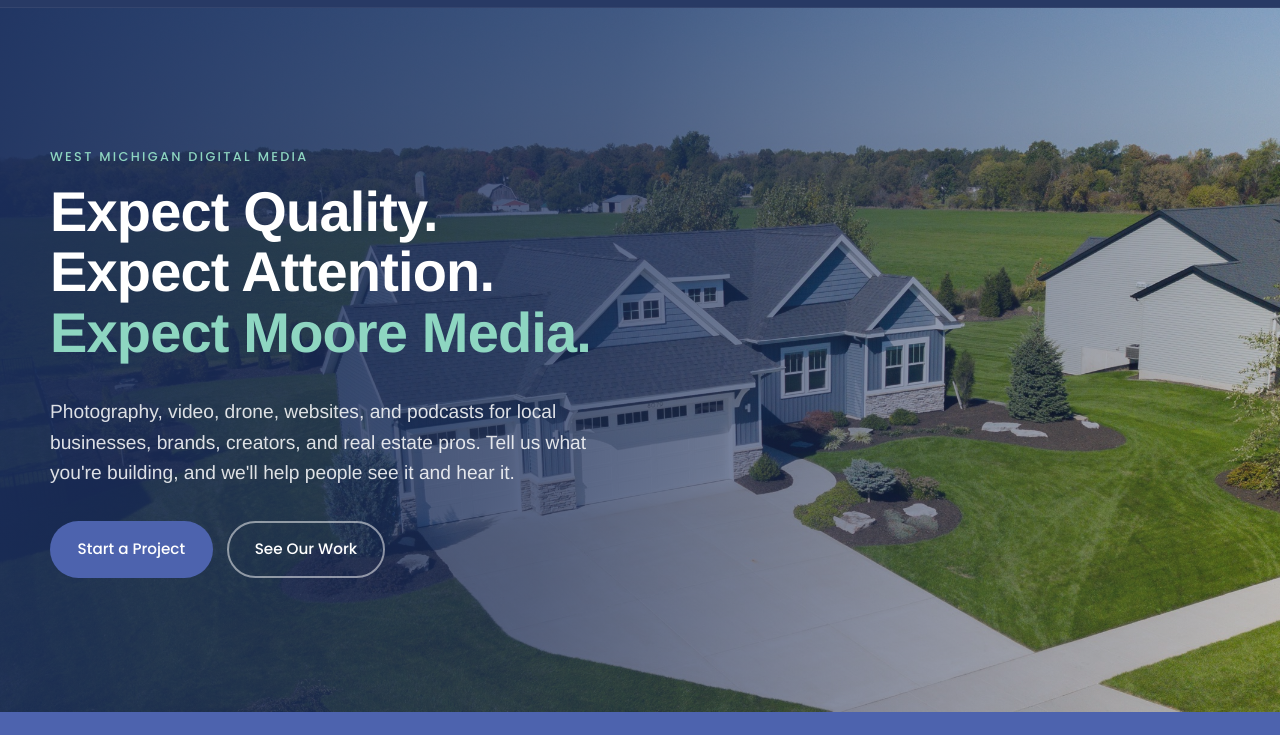
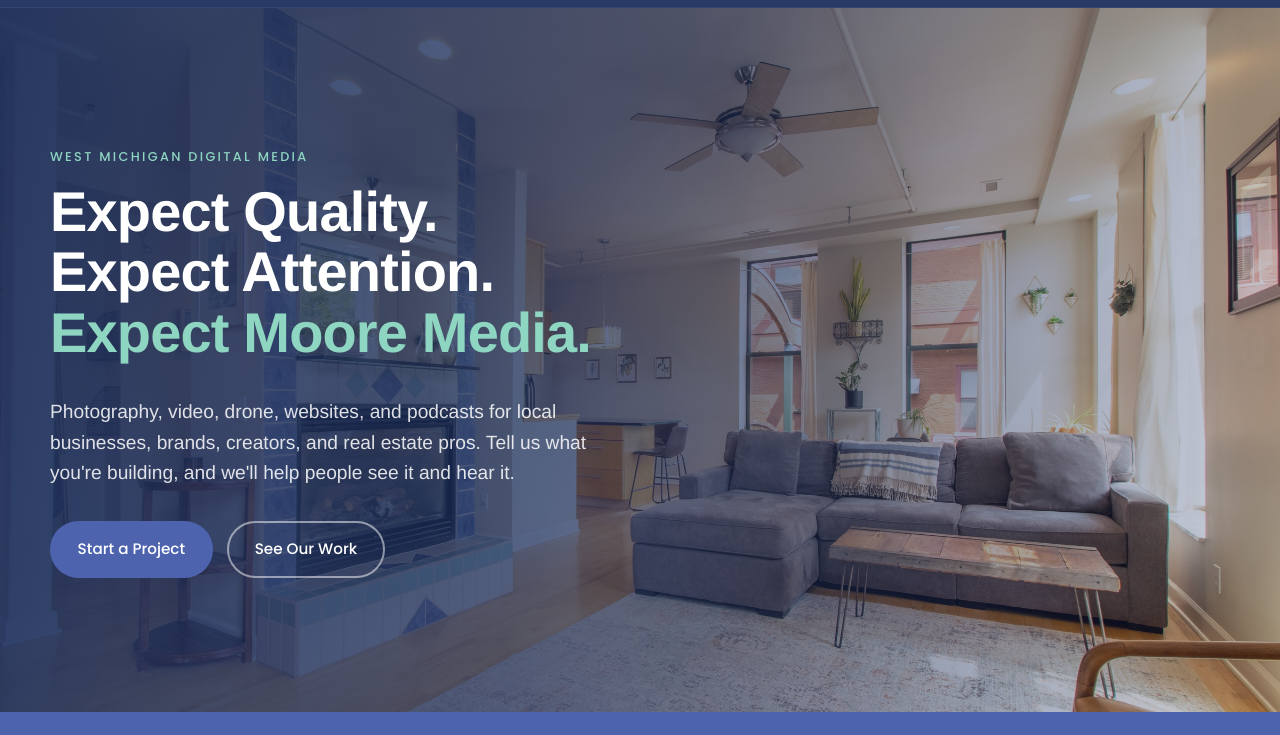
Before and after one commit to tmoore12/expectmooremedia, a plain HTML site: page index.html in a window 1280 px wide. Shown: the part 65-800 px from the top of the page. Drawn offline with Linux system fonts and the light colour scheme.

Commit message:
Hero: use the Downtown Kalamazoo loft living room photo
New 2400px hero image from the original (watermark trimmed); removes the
old Tramway hero image.

Co-Authored-By: Claude Opus 5.5 <noreply@anthropic.com>

```diff
--- a/css/styles.css
+++ b/css/styles.css
@@ -136,7 +136,7 @@ p { margin: 0 0 1em; }
   position: relative; color: var(--white);
   min-height: min(88vh, 820px);
   display: flex; align-items: center;
-  background: var(--ink) url("../images/hero-home.jpg") 15% center/cover no-repeat;
+  background: var(--ink) url("../images/hero-loft.jpg") center/cover no-repeat;
 }
 .hero::before {
   content: ""; position: absolute; inset: 0;
```
Also changed, not shown: images/hero-home.jpg (deleted), images/hero-loft.jpg (added).
